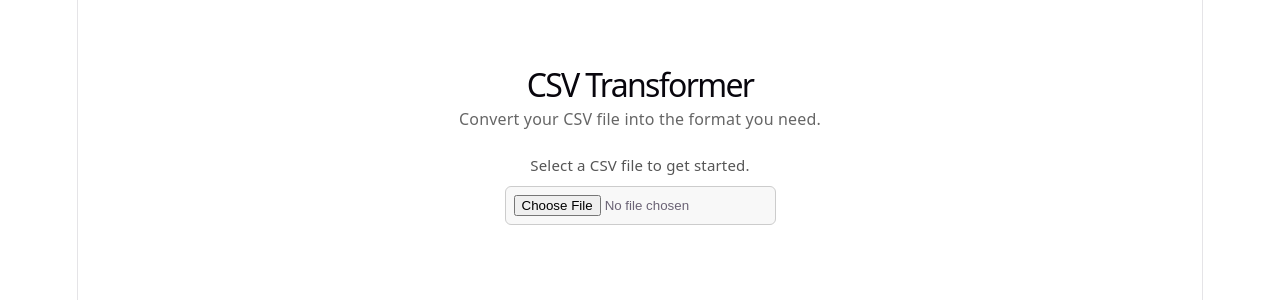
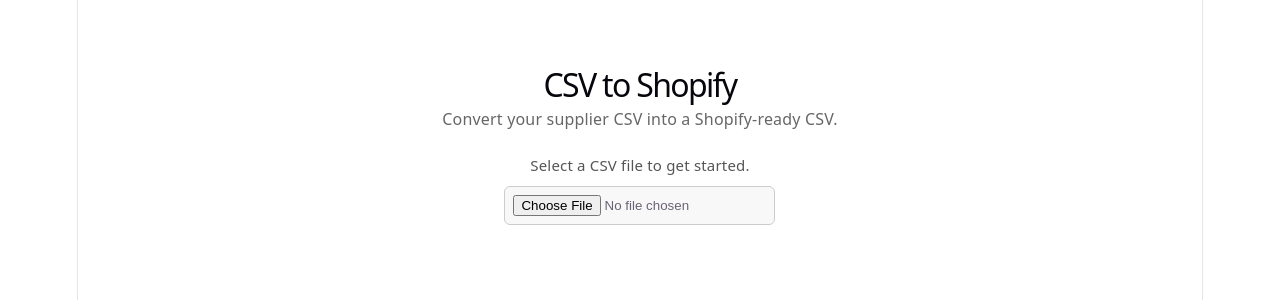
Before and after one commit to zakariahamdani1/csv-transformer-frontend, a React (Vite) app: page / in a window 1280 px wide. Shown: the top 300 px of the page. Built offline with nearby package versions, Linux system fonts and the light colour scheme.

Commit message:
Update product name and description

```diff
--- a/src/App.jsx
+++ b/src/App.jsx
@@ -126,8 +126,8 @@
   }
   return (
     <div className="app">
-      <h1>CSV Transformer</h1>
-      <p>Convert your CSV file into the format you need.</p>
+      <h1>CSV to Shopify</h1>
+      <p>Convert your supplier CSV into a Shopify-ready CSV.</p>
       <p>Select a CSV file to get started.</p>
       <input
         type="file"
```
